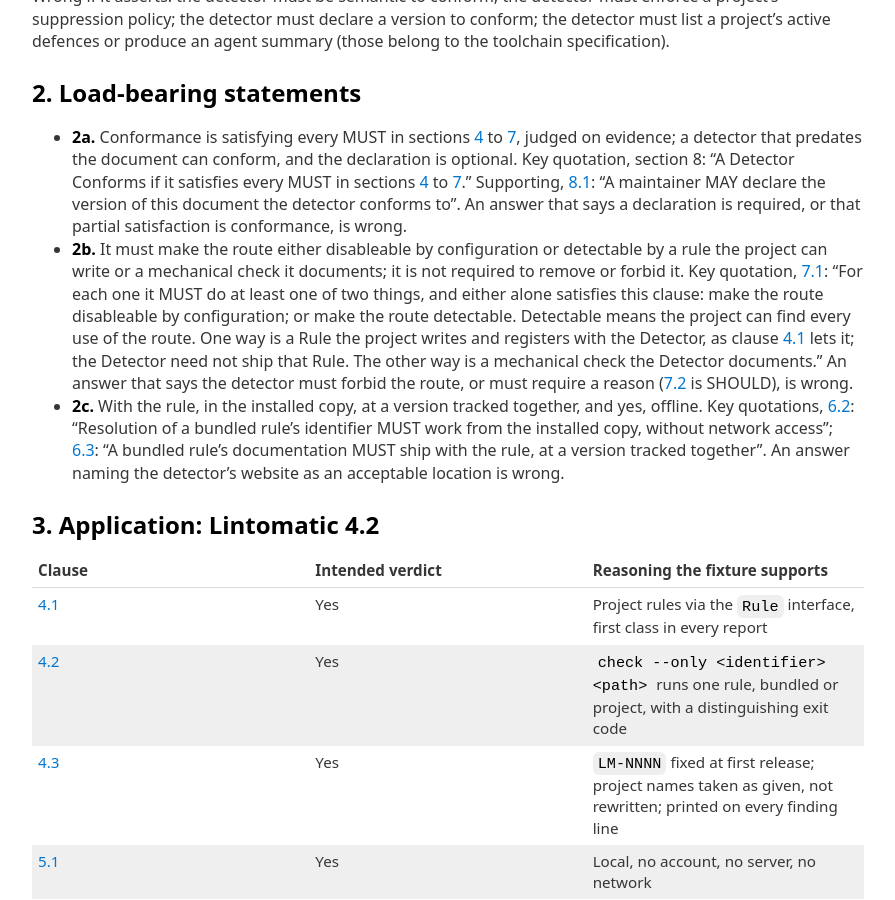
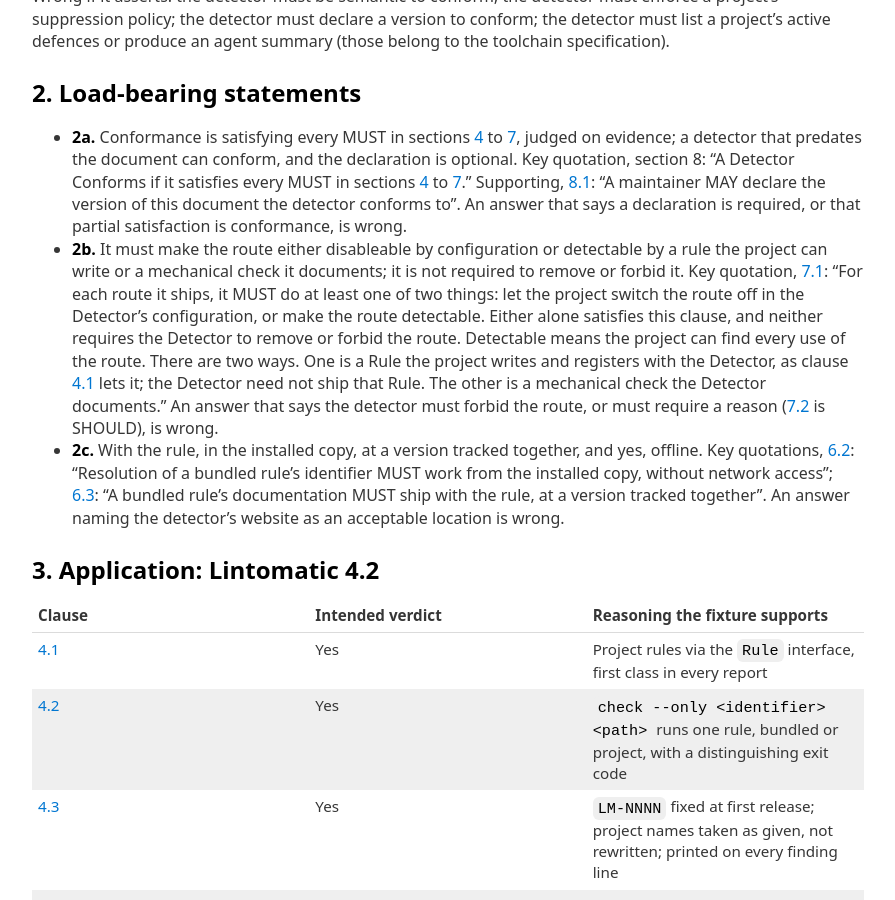
Before and after one commit to Defence-Before-Fix/defence-before-fix.github.io, a Jekyll site: the page built from acceptance/detector/KEY.md, in a window 1280 px wide and 900 px high, scrolled down 784 px. Shown: the whole window, without its empty margins (192-1087 px from the left). Built offline with Jekyll 4.4.1, drawn with Linux system fonts in a browser that asks for light colours; our own code applies the rules of GitHub Pages for plain Markdown files.

Commit message:
Keys: method 2d and detector 2b quotations follow the reworded 3.2 and 7.1
Quotations updated verbatim to the new wording; no question, element or
threshold changed.

Co-Authored-By: Claude Opus 5.5 <noreply@anthropic.com>

```diff
--- a/acceptance/detector/KEY.md
+++ b/acceptance/detector/KEY.md
@@ -38,11 +38,12 @@ agent summary (those belong to the toolchain specification).
   says a declaration is required, or that partial satisfaction is conformance, is wrong.
 - **2b.** It must make the route either disableable by configuration or detectable by a rule the
   project can write or a mechanical check it documents; it is not required to remove or forbid
-  it. Key quotation, [7.1](../../DETECTOR-SPEC.md#71-a-detector-may-offer-an-inline-suppression-route-but-must-make-it-detectable-or-disableable): "For each one it MUST do at least one of two things, and either alone
-  satisfies this clause: make the route disableable by configuration; or make the route
-  detectable. Detectable means the project can find every use of the route. One way is a Rule
-  the project writes and registers with the Detector, as clause [4.1](../../DETECTOR-SPEC.md#41-the-detector-must-support-bespoke-rules-written-by-the-project-that-runs-it) lets it; the Detector need
-  not ship that Rule. The other way is a mechanical check the Detector documents." An answer that says the detector must forbid the route, or must require a
+  it. Key quotation, [7.1](../../DETECTOR-SPEC.md#71-a-detector-may-offer-an-inline-suppression-route-but-must-make-it-detectable-or-disableable): "For each route it ships, it MUST do at least one of two things: let
+  the project switch the route off in the Detector's configuration, or make the route detectable.
+  Either alone satisfies this clause, and neither requires the Detector to remove or forbid the
+  route. Detectable means the project can find every use of the route. There are two ways. One is
+  a Rule the project writes and registers with the Detector, as clause [4.1](../../DETECTOR-SPEC.md#41-the-detector-must-support-bespoke-rules-written-by-the-project-that-runs-it) lets it; the
+  Detector need not ship that Rule. The other is a mechanical check the Detector documents." An answer that says the detector must forbid the route, or must require a
   reason ([7.2](../../DETECTOR-SPEC.md#72-an-inline-suppression-route-should-require-a-written-reason) is SHOULD), is wrong.
 - **2c.** With the rule, in the installed copy, at a version tracked together, and yes, offline.
   Key quotations, [6.2](../../DETECTOR-SPEC.md#62-resolution-of-a-bundled-rules-identifier-must-work-from-the-installed-copy-without-network-access): "Resolution of a bundled rule's identifier MUST work from the installed
```
Also changed, not shown: acceptance/method/KEY.md (+6 -4 lines).
